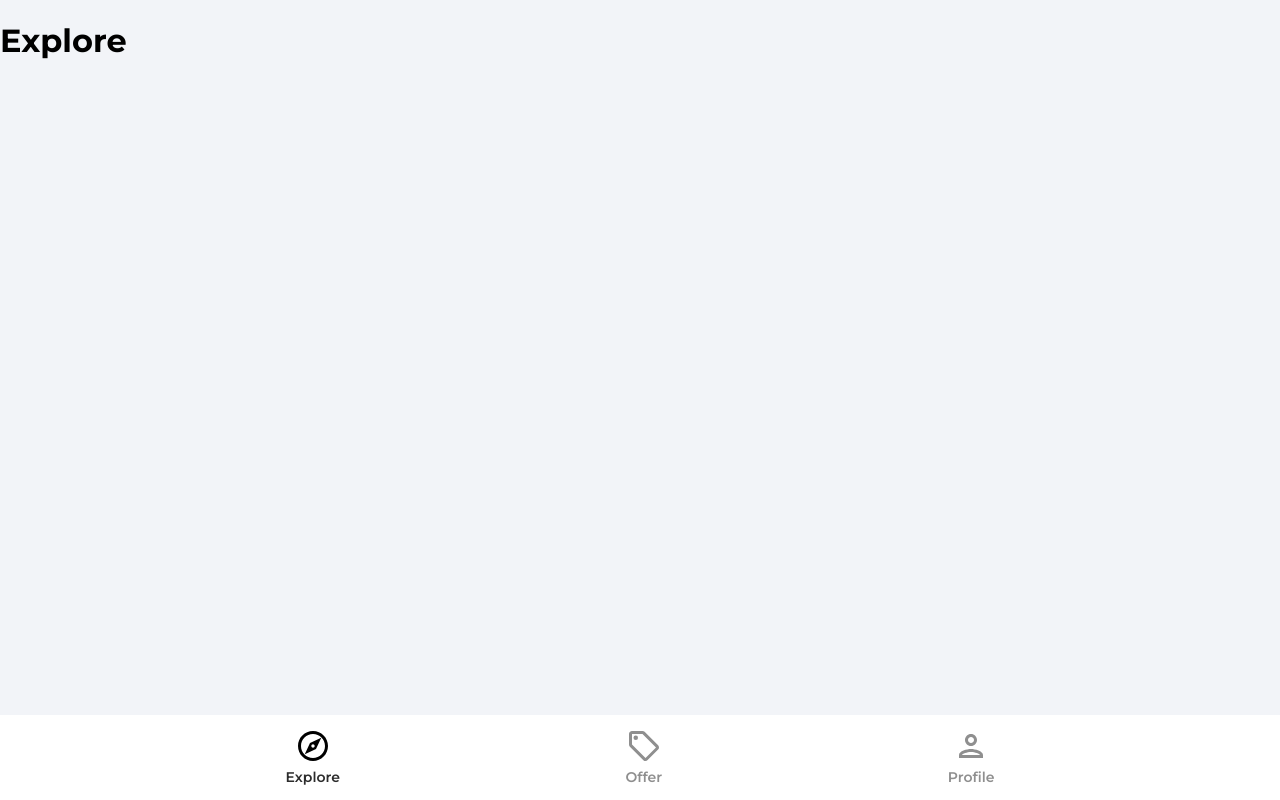
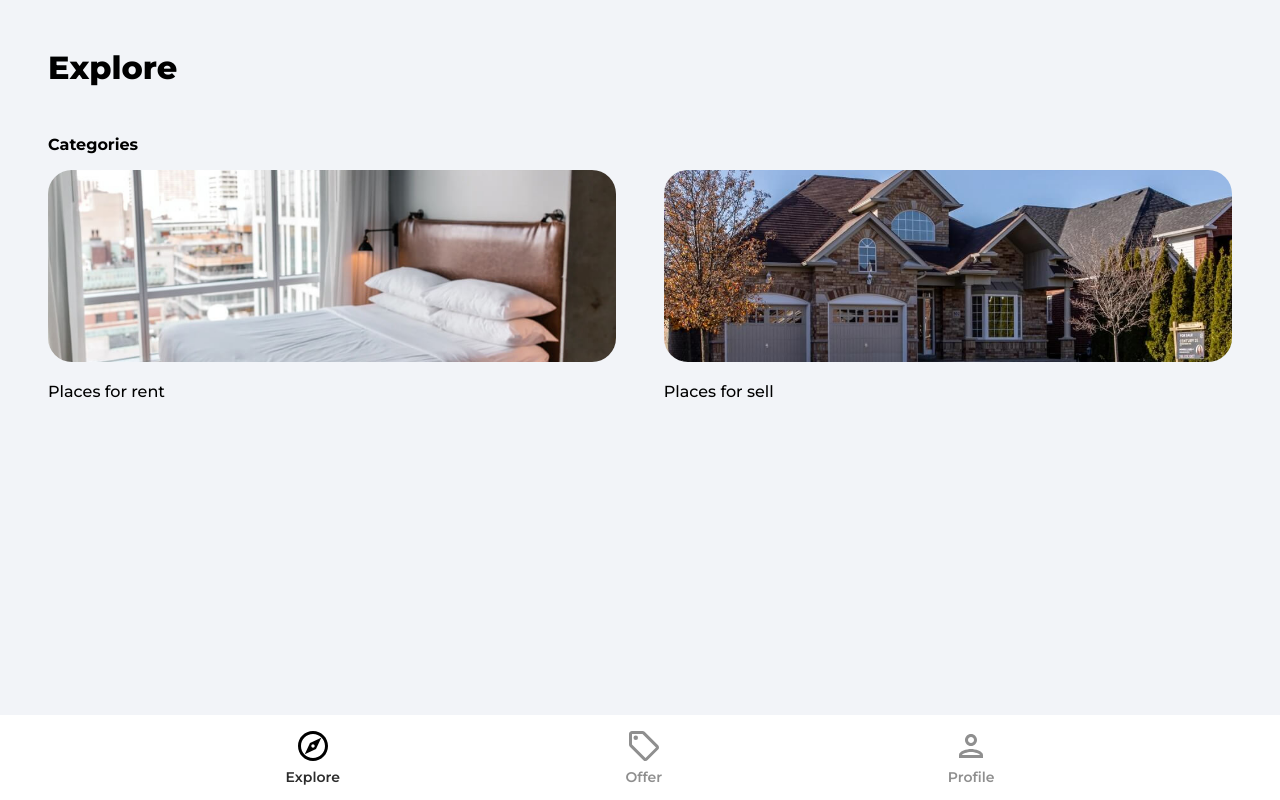
Before and after one commit to Aviatorscode2/house-marketplace, a React (Create React App) app: page / in a window 1280 px wide. Built offline with nearby package versions, Linux system fonts and the light colour scheme.

Commit message:
Explore page UI display

```diff
--- a/src/App.js
+++ b/src/App.js
@@ -2,6 +2,7 @@
 import { ToastContainer } from 'react-toastify'
 import 'react-toastify/dist/ReactToastify.css';
 import PrivateRoute from './components/PrivateRoute';
+import Category from './pages/Category';
 import Navbar from './components/Navbar'
 import Explore from './pages/Explore'
 import Offers from './pages/Offers'
@@ -18,6 +19,8 @@
         <Routes>
           <Route path="/" element={<Explore />} />
           <Route path="/offers" element={<Offers />} />
+          {/* we have two categories avialable, rent or sell*/}
+          <Route path="/category/:categoryName" element={<Category />} />
           <Route path="/profile" element={<PrivateRoute />}>
             {/* this is what the Outlet in the PrivateRoute looks at */}
             <Route path="/profile" element={<Profile />} />
--- /dev/null
+++ b/src/pages/Category.jsx
@@ -0,0 +1,9 @@
+import React from 'react'
+
+function Category() {
+  return (
+    <div>Category</div>
+  )
+}
+
+export default Category
--- a/src/pages/Explore.jsx
+++ b/src/pages/Explore.jsx
@@ -1,8 +1,36 @@
-
+import { Link } from 'react-router-dom'
+import rentCategoryImage from '../assets/jpg/rentCategoryImage.jpg'
+import sellCategoryImage from '../assets/jpg/sellCategoryImage.jpg'
 function Explore() {
   return (
-    <h1>Explore</h1>
-  )
+    <div className="explore">
+      <header>
+        <p className="pageHeader">Explore</p>
+      </header>
+      <main>
+        {/* Slider */}
+        <p className="exploreCategoryHeading">Categories</p>
+        <div className="exploreCategories">
+          <Link to="/category/rent">
+            <img
+              src={rentCategoryImage}
+              alt="rent"
+              className="exploreCategoryImg"
+            />
+            <p className="exploreCategoryName">Places for rent</p>
+          </Link>
+          <Link to="/category/sell">
+            <img
+              src={sellCategoryImage}
+              alt="sell"
+              className="exploreCategoryImg"
+            />
+            <p className="exploreCategoryName">Places for sell</p>
+          </Link>
+        </div>
+      </main>
+    </div>
+  );
 }
 
 export default Explore
```
